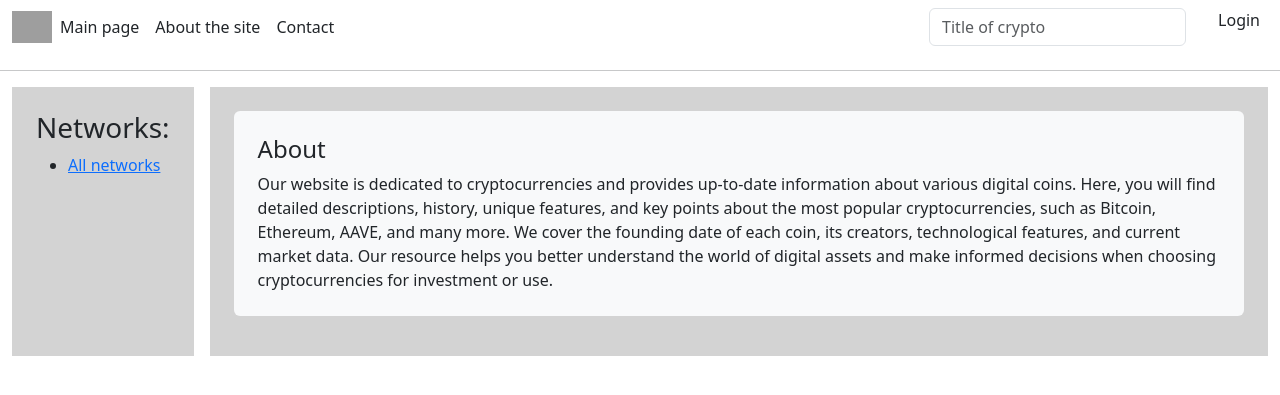
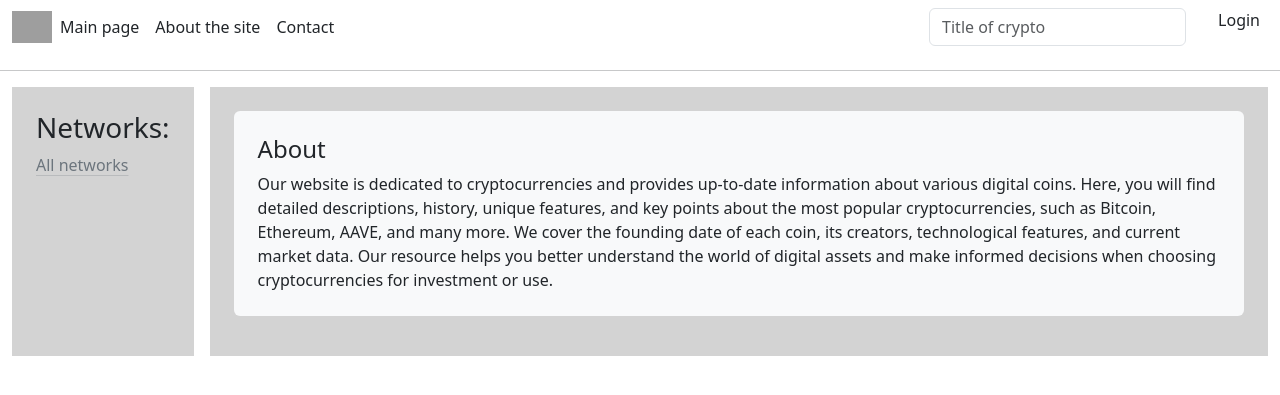
Before and after one commit to ieasycat/sitecrypto, a Django app: page /crypto/about/ in a window 1280 px wide. Shown: the top 395 px of the page. Run offline with Django 4.2, Linux system fonts and the light colour scheme; data that the repository does not hold is empty; some libraries are stand-ins or nearby versions; grey boxes are pictures that could not be loaded.

Commit message:
Update the style and display of the sidebar

```diff
--- a/sitecrypto/crypto/templates/crypto/list_networks.html
+++ b/sitecrypto/crypto/templates/crypto/list_networks.html
@@ -2,6 +2,6 @@
     {% if network.id == network_selected %}
         <li class="selected">{{ network.title }}</li>
     {% else %}
-        <li><a href="{{ network.get_absolute_url }}">{{ network.title }}</a></li>
+        <li><a class="link-secondary link-offset-2 link-underline-opacity-25 link-underline-opacity-100-hover" href="{{ network.get_absolute_url }}">{{ network.title }}</a></li>
     {% endif %}
 {% endfor %}
--- a/sitecrypto/templates/base.html
+++ b/sitecrypto/templates/base.html
@@ -48,22 +48,16 @@
     <div class="d-grid gap-3" style="grid-template-columns: 0fr 5fr;">
         <div class="bg-color col mx-auto p-4 d-flex flex-column position-static">
             <h3 class="text-center">Networks:</h3>
-            <ul class=" col-4 col-lg-auto me-lg-auto mb-2 justify-content-center mb-md-0">
+            <ol class="list-unstyled mb-0">
                 {% if network_selected == 0 %}
 		            <li class="selected">All networks</li>
 		        {% else %}
-		            <li><a href="{% url 'home' %}">All networks</a></li>
+		            <li><a class="link-secondary link-offset-2 link-underline-opacity-25 link-underline-opacity-100-hover" href="{% url 'home' %}">All networks</a></li>
 		        {% endif %}
 
 		        {% show_networks network_selected %}
 
-<!--                {% for p in posts.networks.all %}-->
-<!--                    <li>{{ n.title }}</li>-->
-<!--                {% endfor %}-->
-<!--                <li><a href="#" class="nav-link link-dark">ERC20</a></li>-->
-<!--                <li><a href="#" methods="get" class="nav-link link-dark">TON</a></li>-->
-<!--                <li><a href="#" methods="get" class="nav-link link-dark">SOL</a></li>-->
-            </ul>
+            </ol>
         </div>
     <div class="bg-color col p-4 d-flex flex-column position-static">
         {% block content %} {% endblock %}
```
